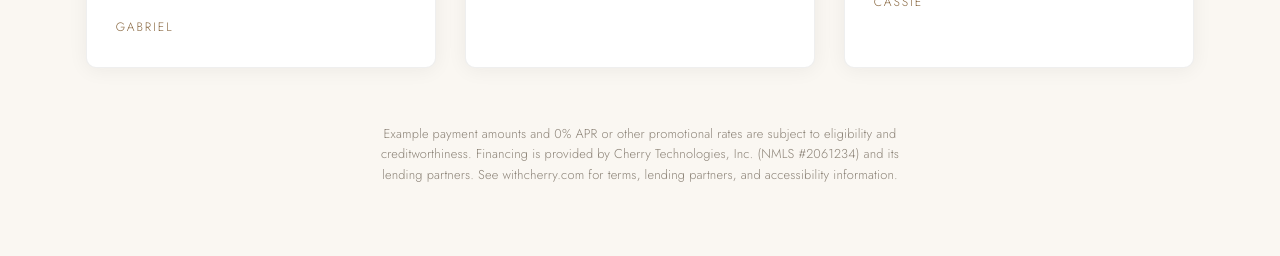
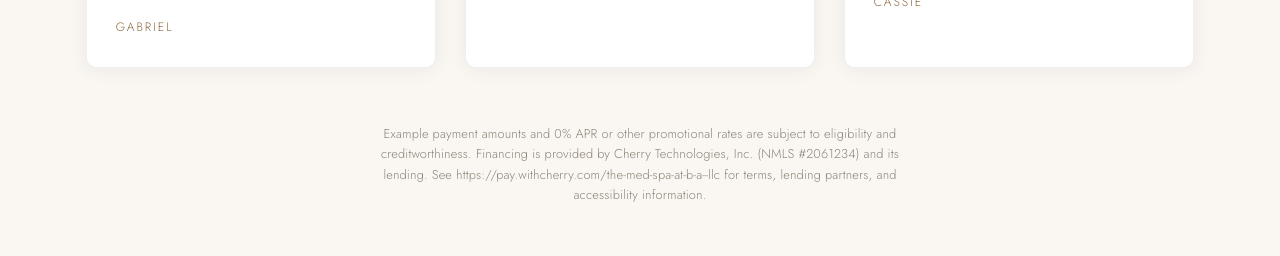
Before and after one commit to lukevukovich/SpaByBA, a React (Vite) app: page /get-in-touch/payment-plans in a window 1280 px wide. Shown: the part 2360-2616 px from the top of the page. Built offline with nearby package versions, Linux system fonts and the light colour scheme.

Commit message:
Add vendor cherry link, update to do

```diff
--- a/src/data/site.ts
+++ b/src/data/site.ts
@@ -26,6 +26,7 @@ export const links = {
   facebook:
     "https://www.facebook.com/p/Bella-Amici-Salon-The-Spa-By-BA-100063524713338/",
   instagram: "https://www.instagram.com/bellaamicisalon/",
+  cherry: "https://pay.withcherry.com/the-med-spa-at-b-a--llc",
 } as const;
 
 export type NavItem = {
--- a/src/pages/PaymentPlans.tsx
+++ b/src/pages/PaymentPlans.tsx
@@ -5,10 +5,8 @@ import {
 } from "../components/sections";
 import { Reveal, Stagger, StaggerItem } from "../components/motion";
 import { paymentTestimonials } from "../data/testimonials";
-import { img } from "../data/site";
+import { img, links } from "../data/site";
 import styles from "./PaymentPlans.module.css";
-
-const CHERRY = "https://withcherry.com/";
 
 const props = [
   { num: "0%", text: "APR options available on qualifying plans" },
@@ -63,7 +61,7 @@ export function PaymentPlans() {
           ))}
         </Stagger>
         <Reveal className="center" style={{ marginTop: "3rem" }}>
-          <a href={CHERRY} target="_blank" rel="noreferrer" className="btn">
+          <a href={links.cherry} target="_blank" rel="noreferrer" className="btn">
             <span>See If You Qualify</span>
           </a>
         </Reveal>
@@ -106,8 +104,8 @@ export function PaymentPlans() {
           <p className={styles.disclaimer}>
             Example payment amounts and 0% APR or other promotional rates are
             subject to eligibility and creditworthiness. Financing is provided
-            by Cherry Technologies, Inc. (NMLS #2061234) and its lending
-            partners. See withcherry.com for terms, lending partners, and
+            by Cherry Technologies, Inc. (NMLS #2061234) and its lending.
+            See {links.cherry} for terms, lending partners, and
             accessibility information.
           </p>
         </Reveal>
```
Also changed, not shown: 1 other file (tests, documents, lock files or other folders).
